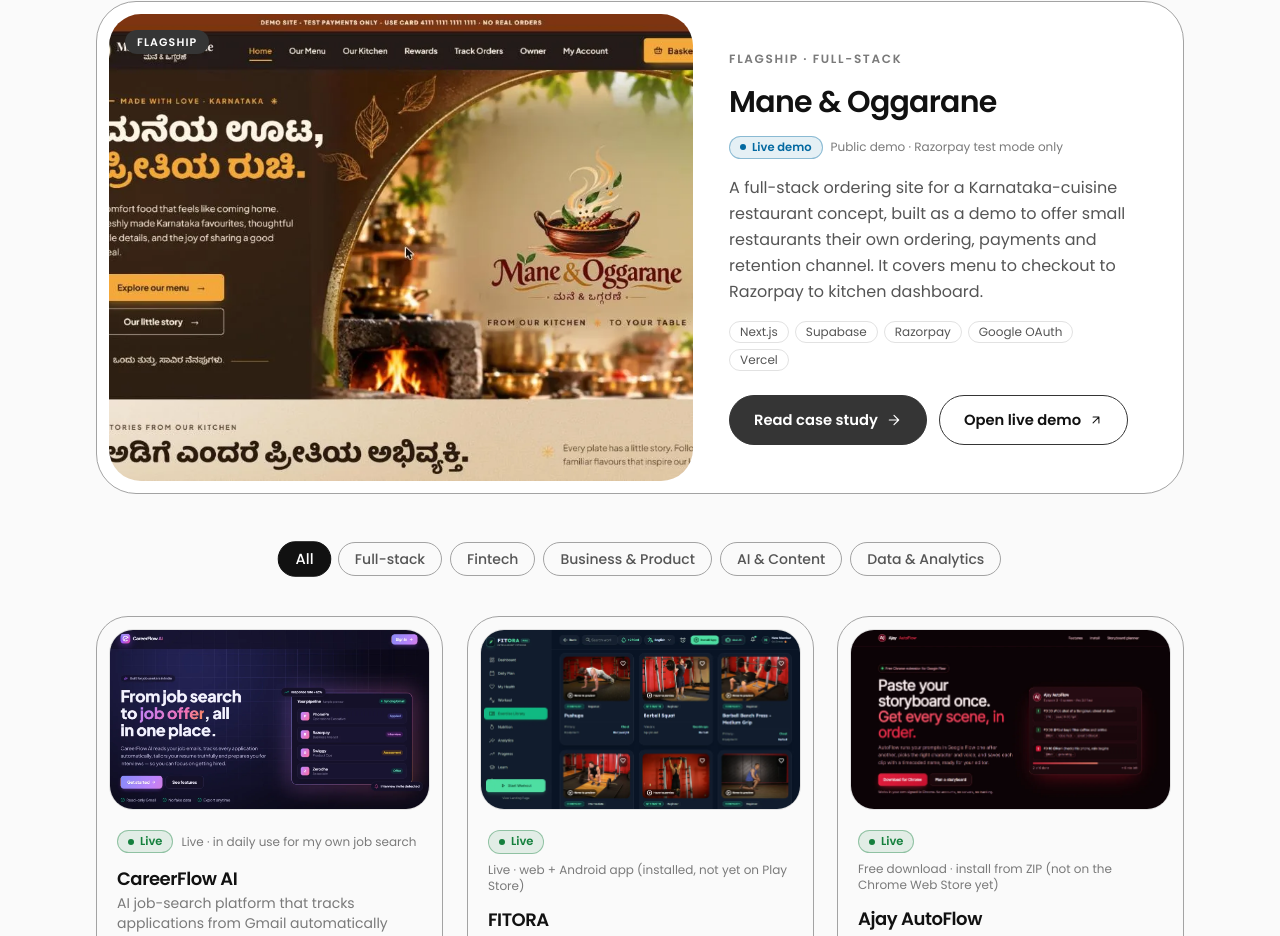
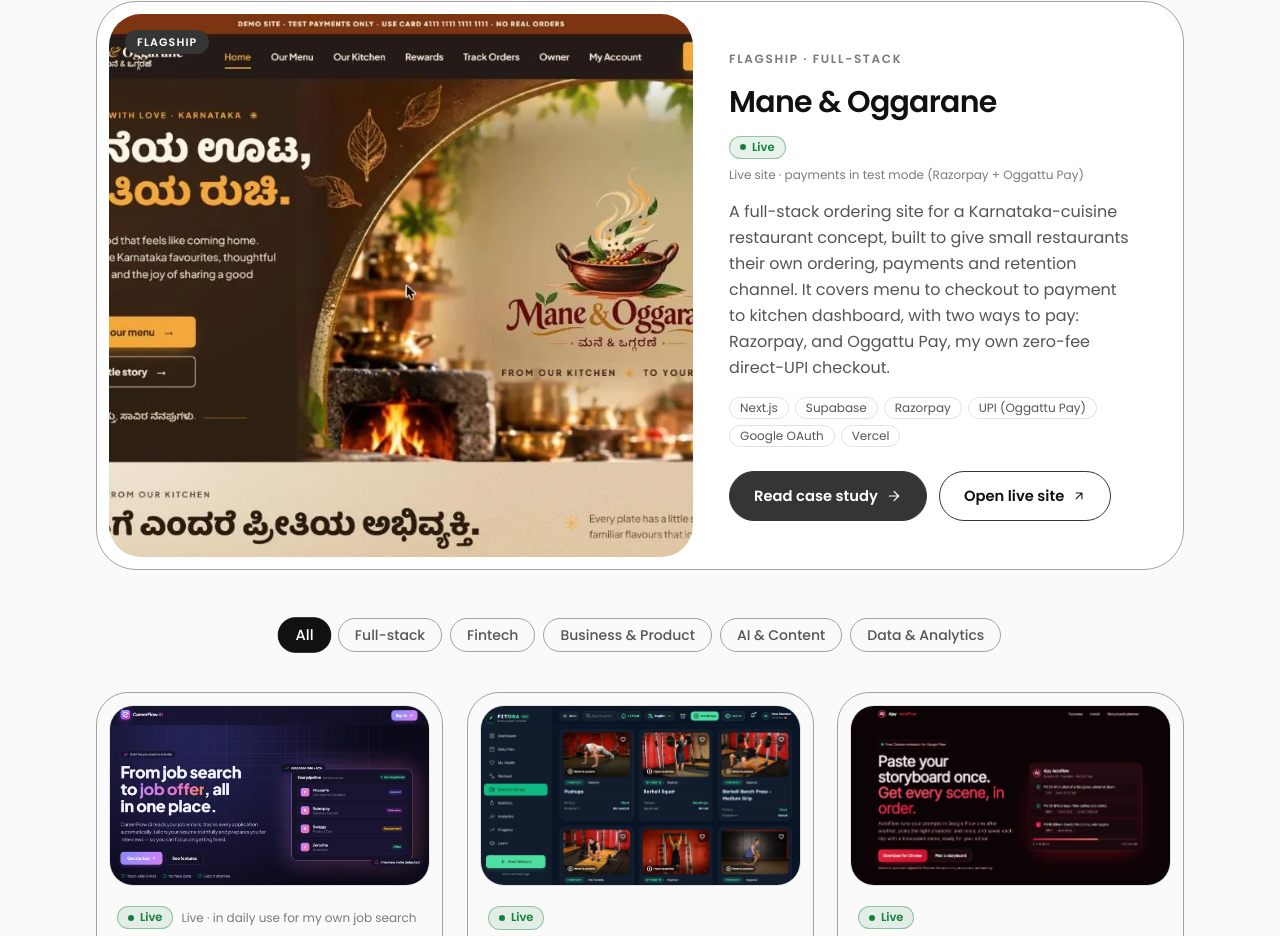
Before and after one commit to ajaybj0204/ajay-portfolio, a Next.js app: page / in a window 1280 px wide. Shown: the part 6645-7581 px from the top of the page. Built offline with nearby package versions, Linux system fonts and the light colour scheme.

Commit message:
Mane & Oggarane: link the live site instead of the demo; add Oggattu Pay
- Status Live (payments in test mode), 'Open live site' link
- Case study mentions Oggattu Pay, my zero-fee direct-UPI checkout
- Remove demo wording

Co-Authored-By: Claude Opus 5.5 <noreply@anthropic.com>

```diff
--- a/src/content/projects.ts
+++ b/src/content/projects.ts
@@ -16,18 +16,18 @@ export const projects: Project[] = [
     slug: "mane-oggarane",
     title: "Mane & Oggarane",
     tagline: "Restaurant ordering & customer-retention platform",
-    status: "live-demo",
-    statusNote: "Public demo · Razorpay test mode only",
+    status: "live",
+    statusNote: "Live site · payments in test mode (Razorpay + Oggattu Pay)",
     categories: ["Full-stack", "Fintech", "Business & Product"],
     featured: true,
     flagship: true,
     summary:
-      "A full-stack ordering site for a Karnataka-cuisine restaurant concept, built as a demo to offer small restaurants their own ordering, payments and retention channel. It covers menu to checkout to Razorpay to kitchen dashboard.",
+      "A full-stack ordering site for a Karnataka-cuisine restaurant concept, built to give small restaurants their own ordering, payments and retention channel. It covers menu to checkout to payment to kitchen dashboard, with two ways to pay: Razorpay, and Oggattu Pay, my own zero-fee direct-UPI checkout.",
     role:
       "Product owner and builder: I defined the requirements and business rules, built it with AI-assisted development, and tested payments, refunds and delivery rules myself.",
     aiAssisted:
       "Code was generated and refactored with Claude and ChatGPT. I wrote the specifications, made the architecture and business decisions, reviewed changes and ran the testing.",
-    tools: ["Next.js", "Supabase", "Razorpay", "Google OAuth", "Vercel"],
+    tools: ["Next.js", "Supabase", "Razorpay", "UPI (Oggattu Pay)", "Google OAuth", "Vercel"],
     cover: {
       src: "/images/mane-oggarane-home.webp",
       alt: "Mane & Oggarane home page with Kannada headline, menu button and restaurant logo",
@@ -37,18 +37,18 @@ export const projects: Project[] = [
     gallery: [
       { src: "/images/mane-oggarane-home.webp", alt: "Home page", caption: "Bilingual (Kannada + English) home page", width: 1286, height: 666 },
       { src: "/images/mane-oggarane-menu.webp", alt: "Menu page with filters, search and basket", caption: "Menu with veg/non-veg filters, search and a live basket; prices are re-confirmed on the server", width: 1286, height: 666 },
-      { src: "/images/mane-oggarane-owner.webp", alt: "Owner control room with order and customer tiles", caption: "Owner \"Control Room\". Figures shown are demo test data, not real sales.", width: 1286, height: 666 },
+      { src: "/images/mane-oggarane-owner.webp", alt: "Owner control room with order and customer tiles", caption: "Owner \"Control Room\". Figures shown are test data, not real sales.", width: 1286, height: 666 },
       { src: "/images/mane-oggarane-rewards.webp", alt: "Rewards page explaining points per ₹100", caption: "Loyalty rewards: points credited only after a verified, delivered order", width: 1286, height: 652 },
     ],
     links: [
-      { label: "Open live demo", href: "https://mane-oggarane-demo.vercel.app", note: "Test payments only, no real orders" },
+      { label: "Open live site", href: "https://mane-oggarane-staging-ajay-b-j.vercel.app", note: "Payments in test mode, no real orders" },
     ],
     flow: {
       title: "How an order flows",
       layers: [
         { label: "Customer", items: ["Browse menu", "Google sign-in", "Basket & checkout", "Track order"] },
         { label: "Next.js app (Vercel)", items: ["Server-side price & fee recalculation", "PIN-code eligibility", "Coupons & rewards", "Order API"] },
-        { label: "Payments", items: ["Razorpay order", "Checkout", "Signature verification", "Webhooks & refunds"] },
+        { label: "Payments", items: ["Razorpay or Oggattu Pay (direct UPI)", "Checkout", "Signature verification", "Webhooks & refunds"] },
         { label: "Data & ops", items: ["Supabase Postgres", "Supabase Auth", "Owner dashboard", "Cooking → dispatch status"] },
       ],
     },
@@ -65,6 +65,7 @@ export const projects: Project[] = [
           "Google sign-in, with login required before ordering",
           "Basket and checkout with a full order breakdown (items, delivery fee, discounts)",
           "Razorpay payment integration with server-side payment verification",
+          "Oggattu Pay: my own zero-fee UPI checkout. Customers pay straight to the restaurant's UPI ID; the order is marked paid only after a bank-signed confirmation passes signature, freshness, amount and duplicate-UTR checks",
           "Payment webhooks and refund management",
           "Order management and an owner dashboard: menu manager, kitchen orders, cooking → dispatch status",
           "Customer order tracking and pickup support",
@@ -89,18 +90,19 @@ export const projects: Project[] = [
           "Payment reliability: making payment confirmation idempotent, so a retried webhook or double click can't create duplicate orders",
           "Refunds and rollback paths when a payment succeeds but the order step fails",
           "Keeping client and server totals consistent once coupons, fees and rewards interact",
-          "Making a public demo safe to share: a test-mode banner, sample data and no real orders",
+          "Making the public site safe to share: a test-mode banner, test-only payments and no real orders",
+          "Adding a second payment method (direct UPI) without a database migration, reusing the existing pay-exactly-once logic",
         ],
       },
       {
         heading: "How it was tested",
         body:
-          "Before calling the staging build approved, I ran a consolidated verification pass covering delivery fees, PIN validation, payments, refunds, idempotency and rollback behaviour. All payments use Razorpay test mode. The demo shows a banner saying no real orders are taken.",
+          "Before calling the staging build approved, I ran a consolidated verification pass covering delivery fees, PIN validation, payments, refunds, idempotency and rollback behaviour. All payments run in test mode (Razorpay test mode and the Oggattu Pay test bank). The site shows a banner saying no real orders are taken.",
       },
       {
         heading: "Where it stands, honestly",
         body:
-          "It's a working staging product and a convincing public demo, but not yet a production-ready SaaS. Before I'd onboard a real restaurant, the remaining work is payment-reservation clean-up and reliability, legal and launch readiness, retention workflows (repeat-order nudges and segments), and a repeatable client-onboarding process.",
+          "It's a working live product in test mode, but not yet a production-ready SaaS. Before I'd onboard a real restaurant, the remaining work is payment-reservation clean-up and reliability, legal and launch readiness, retention workflows (repeat-order nudges and segments), and a repeatable client-onboarding process.",
       },
       {
         heading: "What I learned",
@@ -108,7 +110,7 @@ export const projects: Project[] = [
           "My payments-ops background mattered most in the edge cases: verification, refunds and reconciliation are where real systems break",
           "Writing business rules down before building saves rework, both for me and for an AI coding assistant",
           "AI makes building fast. Testing, reviewing and saying no to scope creep is still on me.",
-          "A demo needs explicit guard-rails (test-mode banners, sample data labels) before you show it to anyone",
+          "A public test site needs explicit guard-rails (test-mode banners, test-only payments) before you show it to anyone",
         ],
       },
     ],
```
